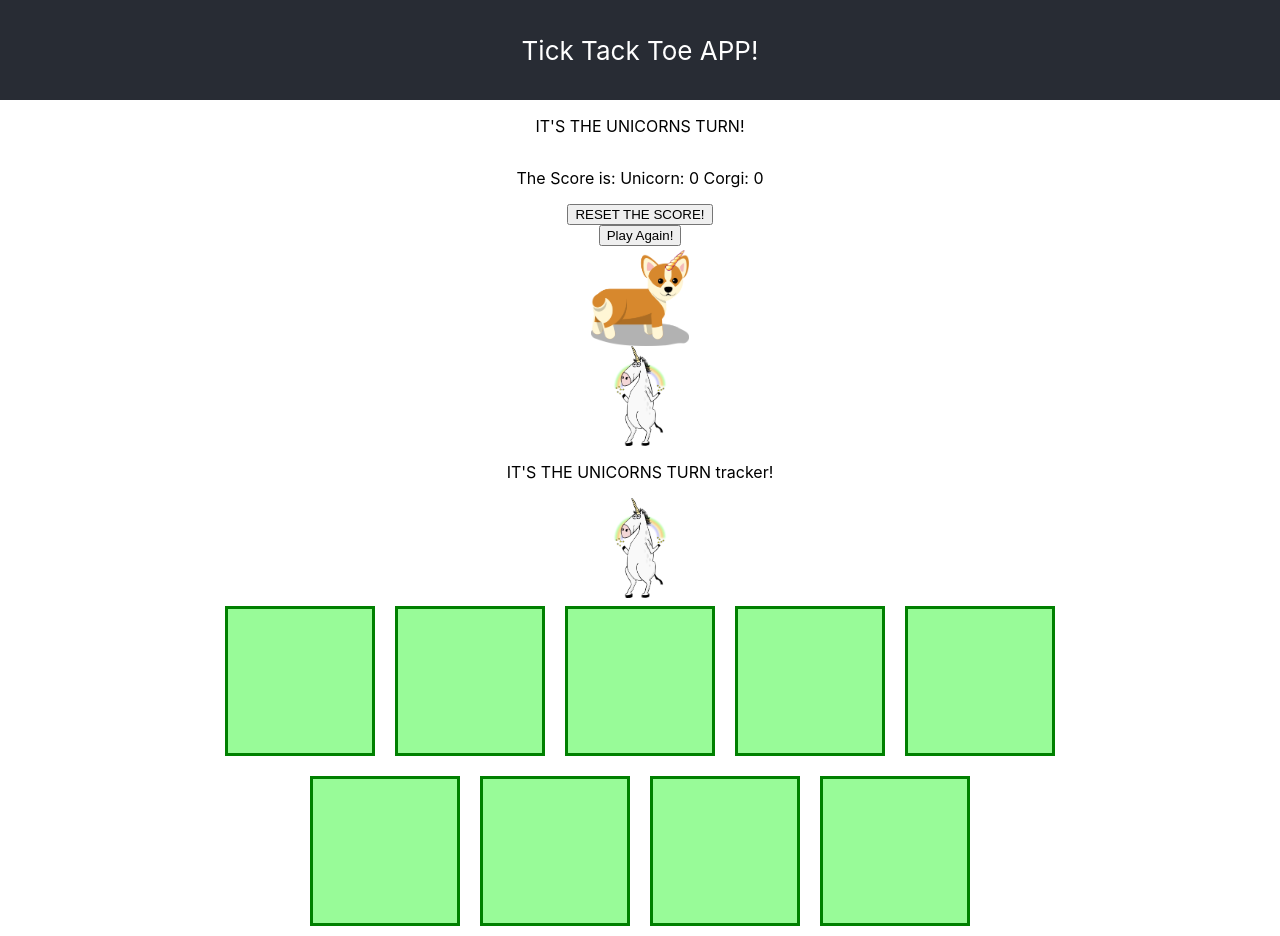
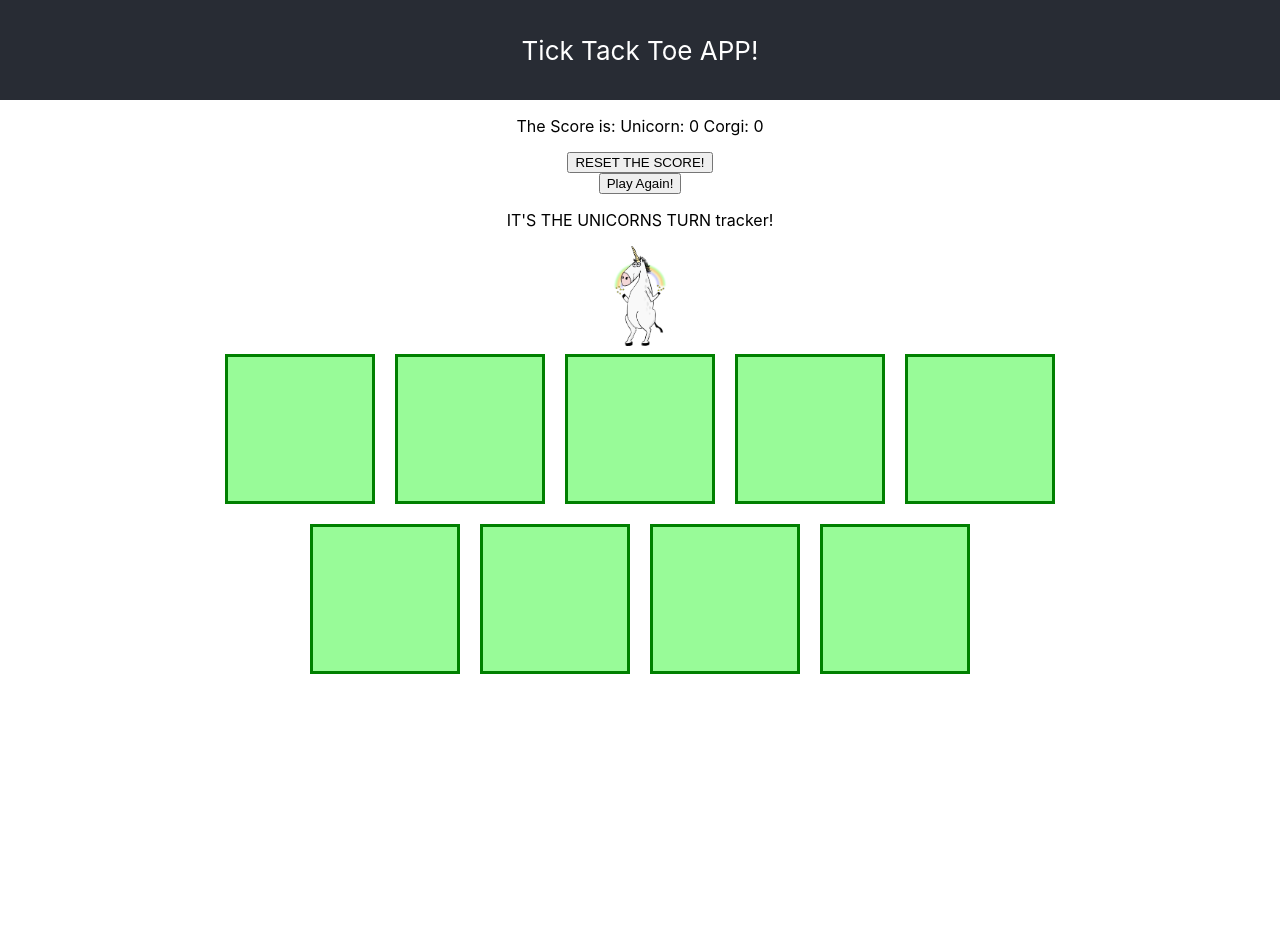
Before and after one commit to SaraIrving/Unicorn-Tic-Tac-Toe, a React (Create React App) app: page / in a window 1280 px wide. After the commit the page ends 800 px from the top, so only its background shows below. Built offline with nearby package versions, Linux system fonts and the light colour scheme.

Commit message:
remove unnecessary elements that no longer need to be rendered in App

```diff
--- a/src/App.js
+++ b/src/App.js
@@ -36,15 +36,15 @@ function App() {
       </header>
 
       <body>
-        <div>
+        {/* <div>
           {gameState.unicornTurn && <p>IT'S THE UNICORNS TURN!</p>}
           {gameState.unicornTurn === false && <p>IT'S THE CORGIS TURN!</p>}
-        </div>
+        </div> */}
         <p>The Score is: Unicorn: <span>{gameState.score.unicorn}</span> Corgi: <span>{gameState.score.corgi}</span></p>
         <button onClick={event => setGameState(prev => {return {...prev, score: {unicorn: 0, corgi:0}}})}>RESET THE SCORE!</button>
         <button onClick={event => setGameState(prev => {return {...prev, gameBoard: gameBoardReset, winnerAnnouncement: null}})}>Play Again!</button>
-        <Corgi/>
-        <Unicorn/>
+        {/* <Corgi/>
+        <Unicorn/> */}
         {gameState.winnerAnnouncement === null && <PlayerTracker gameState={gameState} setGameState={setGameState}/>}
        {gameState.winnerAnnouncement !== null && <WinnerAnnouncement gameState={gameState} setGameState={setGameState}/>}
         <GameBoard gameState={gameState} setGameState={setGameState}/>
```
